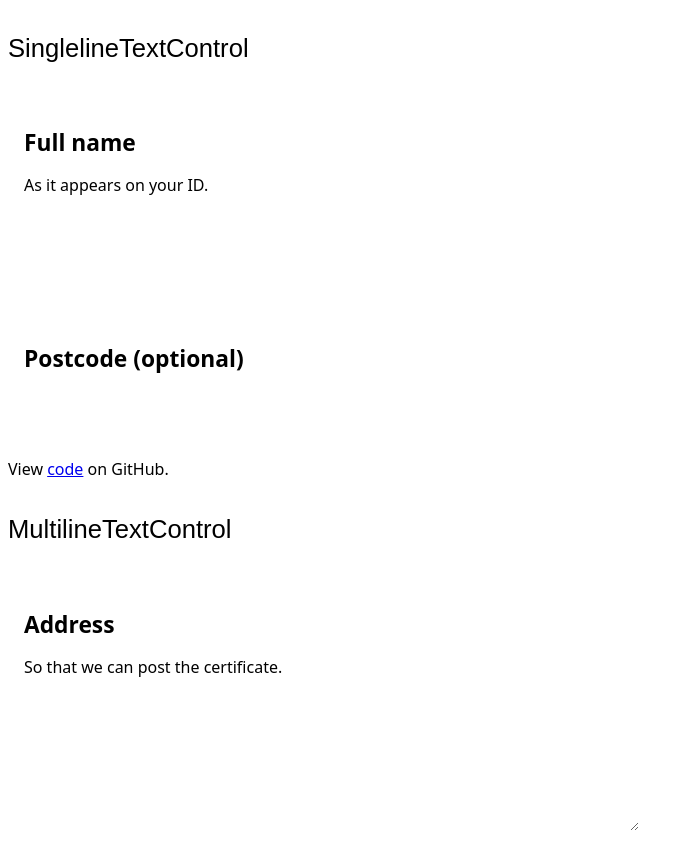
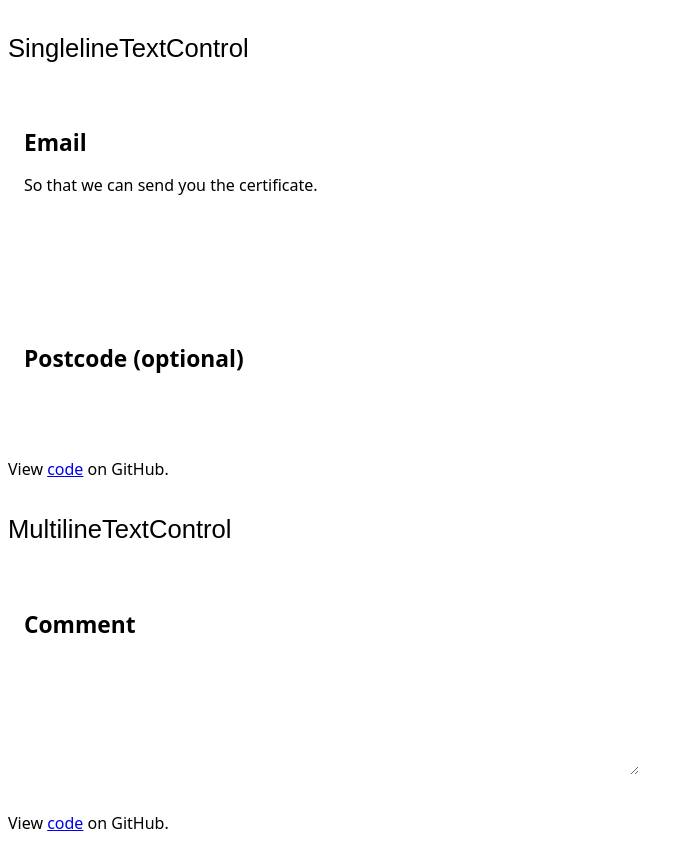
Before and after one commit to barnardos/design-system, a Gatsby app: page /guidance/requesting-information in a window 1280 px wide. Shown: the part 503-1358 px from the top of the page, without its empty margins (0-693 px from the left). Built offline with nearby package versions, Linux system fonts and the light colour scheme.

Commit message:
Fix labels in some examples
As freetext Address and Fullname misaligned with proposed data model

```diff
--- a/src/pages/guidance/requesting-information.js
+++ b/src/pages/guidance/requesting-information.js
@@ -63,9 +63,9 @@ const Pages = () => (
     <HeadingTwo>{`SinglelineTextControl`}</HeadingTwo>
     <div className="Pages-example">
       <SinglelineTextControl
-        hint="As it appears on your ID."
-        id="text-control-full-name-example"
-        label="Full name"
+        hint="So that we can send you the certificate."
+        id="text-control-email-example"
+        label="Email"
         size={48}
       />
     </div>
@@ -84,9 +84,8 @@ const Pages = () => (
     <HeadingTwo>{`MultilineTextControl`}</HeadingTwo>
     <div className="Pages-example">
       <MultilineTextControl
-        hint="So that we can post the certificate."
         id="multiline-text-control-example"
-        label="Address"
+        label="Comment"
         size={48}
         verticalSize={4}
       />
```
